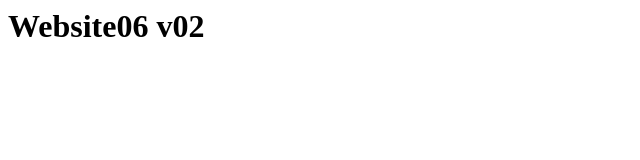
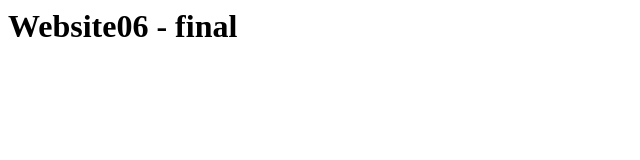
Before and after one commit to jaibwtl/website06, a plain HTML site: page index.html in a window 1280 px wide. Shown: the full height of the page, 0-640 px from the left. Drawn offline with Linux system fonts and the light colour scheme.

Commit message:
Update index.html

```diff
--- a/index.html
+++ b/index.html
@@ -1,5 +1,5 @@
 <html>
   <body>
-    <h1>Website06 v02</h1>
+    <h1>Website06 - final </h1>
   </body>
 </html>
```
